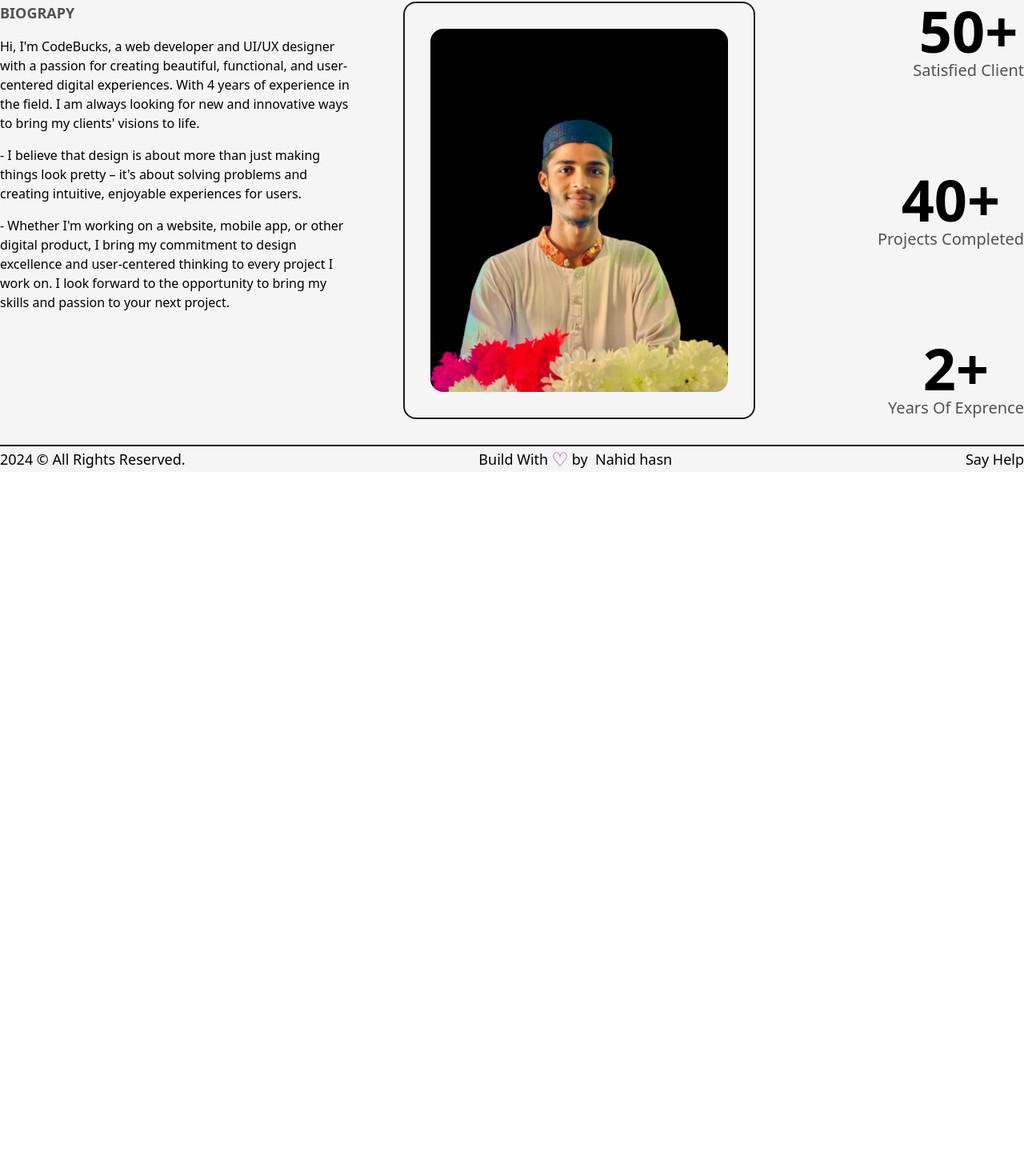
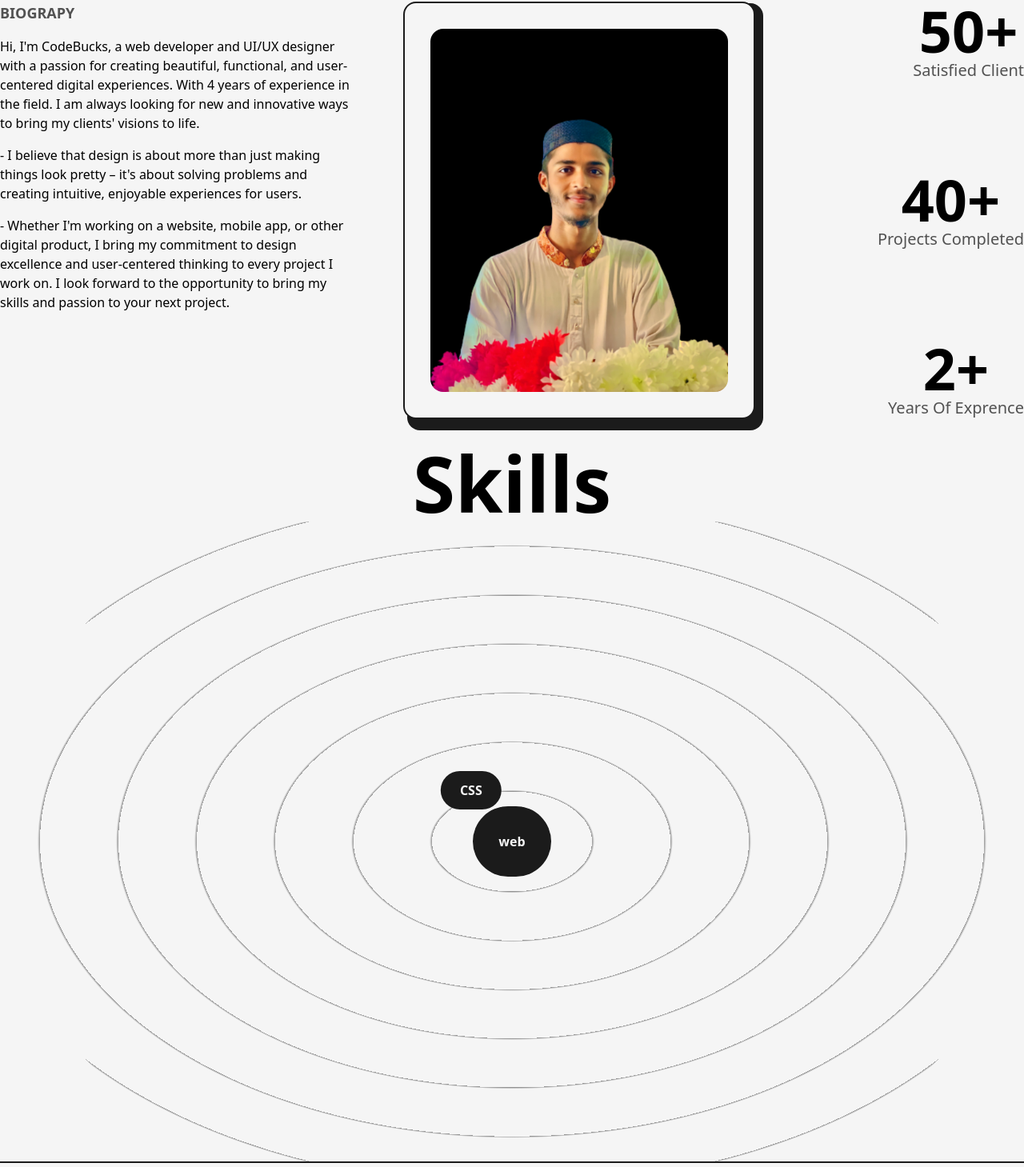
Before and after one commit to nahidulhasan4/My-Profolio, a Next.js app: page /about in a window 1280 px wide. Shown: the part 262-1721 px from the top of the page at 80% size. Before the commit the page ends 852 px from the top, so only its background shows below. Built offline with nearby package versions, Linux system fonts and the light colour scheme.

Commit message:
here some data

```diff
--- a/src/component/Skills.js
+++ b/src/component/Skills.js
@@ -1,8 +1,43 @@
 import React from 'react'
+import {motion} from 'framer-motion'
+
+
+const Skill= ({name, x, y}) =>{
+
+  return(
+    <motion.div className="flex items-center justify-center rounded-full font-semibold bg-dark text-light py-3 px-6 shadaw-dark cursor-pointer absolute"
+      whileHover={{scale:1.05}}
+      initial={{x:0, y:0}}
+      animate={{x:x, y:y}}
+      >
+        {name}
+
+      </motion.div>
+
+
+  )
+}
+
+
+
+
+
 
 const Skills = () => {
   return (
-    <div>Skills</div>
+    <>
+    <h2 className='font-bold text-8xl mt-54 w-full text-center'>Skills</h2>
+    <div className='w-full h-screen relative flex items-center justify-center rounded-full bg-circularLight'>
+
+      <motion.div className="flex items-center justify-center rounded-full font-semibold bg-dark text-light p-8 shadaw-dark cursor-pointer "
+      whileHover={{scale:1.05}}
+      >
+        web
+
+      </motion.div>
+      <Skill name="CSS" x="-4vw" y="-5vw" />
+    </div>
+    </>
   )
 }
 
--- a/src/pages/about.js
+++ b/src/pages/about.js
@@ -5,6 +5,7 @@
 import AnimatedText from "@/component/AnimatedText";
 import ProfilePic from "../../public/images/profile/profile2.png";
 import { useMotionValue, useInView, useSpring } from "framer-motion";
+import Skills from "@/component/Skills";
 
 const AnimatedNumbers = ({value}) => {
   const ref =useRef(null);
@@ -69,8 +70,8 @@
                 your next project.
               </p>
             </div>
-            <div className="col-span-3 relative h-max rounded-2xl border-2 border-solid border-dark overflow-hidden bg-light p-8">
-              <div className="absolute top-0 -right-3 -z-10 w-[102%] h-[103%] rounded-[2rem] bg-dark" />
+            <div className="col-span-3 relative h-max rounded-2xl border-2 border-solid border-dark  bg-light p-8">
+              <div className="absolute top-0 -right-3 -z-10 w-[102%] h-[103%] rounded-2xl bg-dark" />
               <Image
                 src={ProfilePic}
                 alt="nahid"
@@ -98,7 +99,11 @@
               </div>
             </div>
           </div>
+
+
+          <Skills />
         </Layout>
+
       </main>
     </>
   );
--- a/tailwind.config.js
+++ b/tailwind.config.js
@@ -24,6 +24,9 @@
         primary: "#B63E96", // 240,86,199
         primaryDark: "#58E6D9", // 80,230,217
       },
+      backgroundImage:{
+        circularLight: 'repeating-radial-gradient(rgba(0,0,0,0.4) 2px, #f5f5f5 5px,#f5f5f5 100px);'
+      }
     },
   },
   plugins: [],
```
